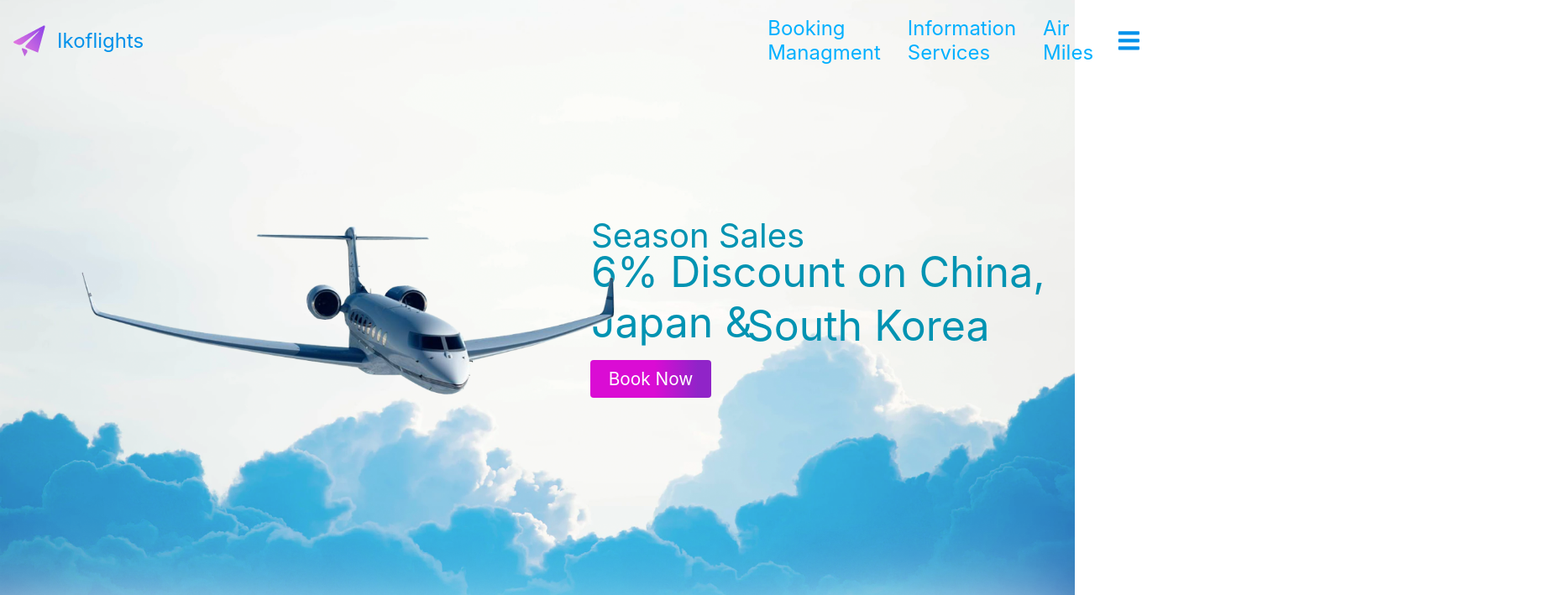
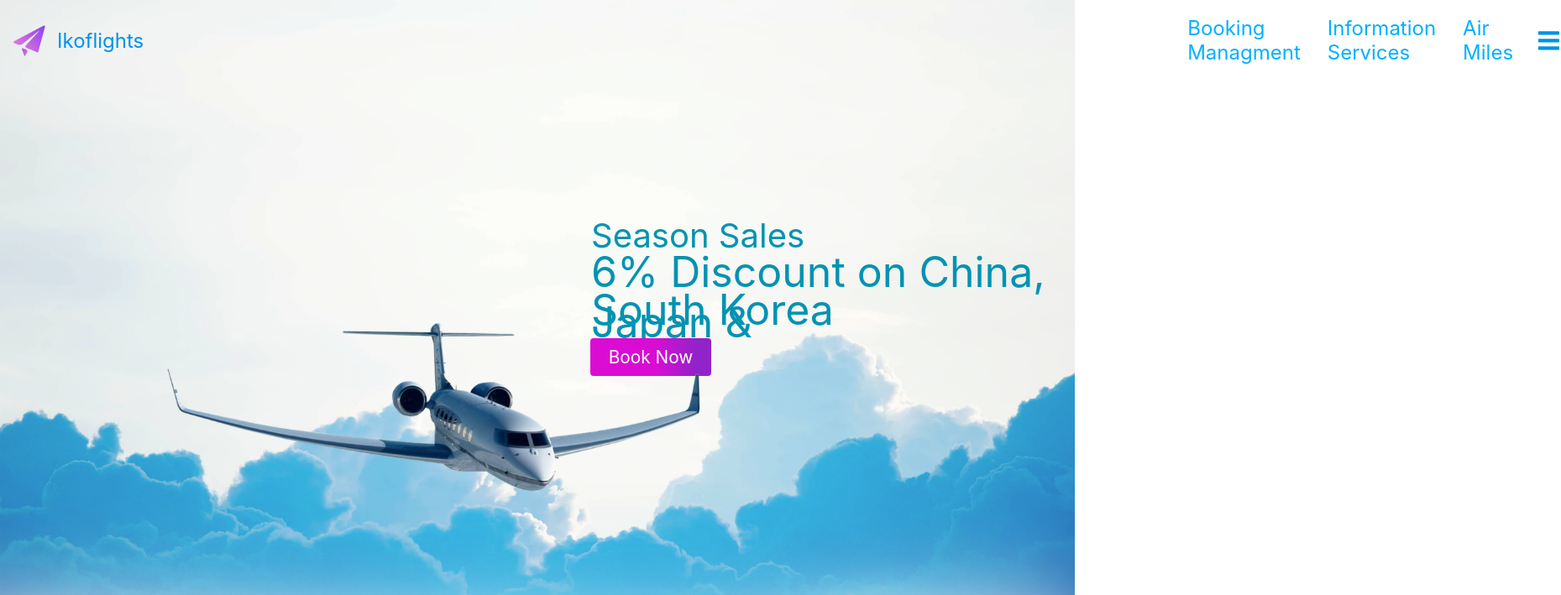
Before and after one commit to istevguerrero/Ikodev-Genesis, a React (Create React App) app: page / in a window 1280 px wide. Shown: the top 709 px of the page at 84% size, 1859 px wide, since content can reach past the window. Built offline with nearby package versions, Linux system fonts and the light colour scheme.

Commit message:
"Fix sizes"

```diff
--- a/src/App.css
+++ b/src/App.css
@@ -1,6 +1,6 @@
 .logo {
 	width: 130%;
-  	padding-top: 45%;
+  	padding-top: 68%;
 }
 
 .hero {
@@ -13,7 +13,7 @@
 	position: relative;
 	z-index: 4;
 	width: 500px;
-	left: 7%;
+	left: 15%;
 
 }
 
--- a/src/components/Navbar/NavbarElements.js
+++ b/src/components/Navbar/NavbarElements.js
@@ -43,7 +43,7 @@ export const NavMenu = styled.div`
     align-items: center;
     margin-right: -24px;
     padding-right: 30px;
-    padding-left: 725%;
+    padding-left: 1225%;
 
     @media screen and (max-width: 768px){
         display: none;
--- a/src/pages/Booking-managment.js
+++ b/src/pages/Booking-managment.js
@@ -4,6 +4,7 @@ export const Booking = () => {
     return (
         <div style={{display: 'flex', justifyContent: 'center', alignItems: 'center', height: '90vh', position: 'absolute'}}>
             <h1> BOOKING </h1>
+            <h1> AQUI TRABAJA EL ESCLAVO DE ESTIWEN </h1>
         </div>
     )
 }
--- a/src/pages/Home.js
+++ b/src/pages/Home.js
@@ -17,9 +17,9 @@ export const Home = () => {
 
           <div style={{ color: '#0093B2', position: "absolute", fontSize: 50, paddingLeft: "55%", paddingTop: "23%"}}>6% Discount on China, Japan &</div>
 
-          <div style={{ color: '#0093B2', position: "absolute", fontSize: 50, paddingLeft: "69.5%", paddingTop: "28%"}}>South Korea</div>
+          <div style={{ color: '#0093B2', position: "absolute", fontSize: 50, paddingLeft: "55%", paddingTop: "26.5%"}}>South Korea</div>
 
-          <Nav style={{position: "absolute", paddingLeft: "54.3%", paddingTop: "33.5%", width: "160px", height: "45px", fontSize: "1.3rem", justifyContent: "center"}}>
+          <Nav style={{position: "absolute", paddingLeft: "54.3%", paddingTop: "31.5%", width: "160px", height: "45px", fontSize: "1.3rem", justifyContent: "center"}}>
             <NavBtnLink to="booking-managment" activeStyle style={{background: "linear-gradient(90deg, rgba(218,12,212,1) 53%, rgba(144,36,200,1) 89%)"}}>
               Book Now
             </NavBtnLink>
```
